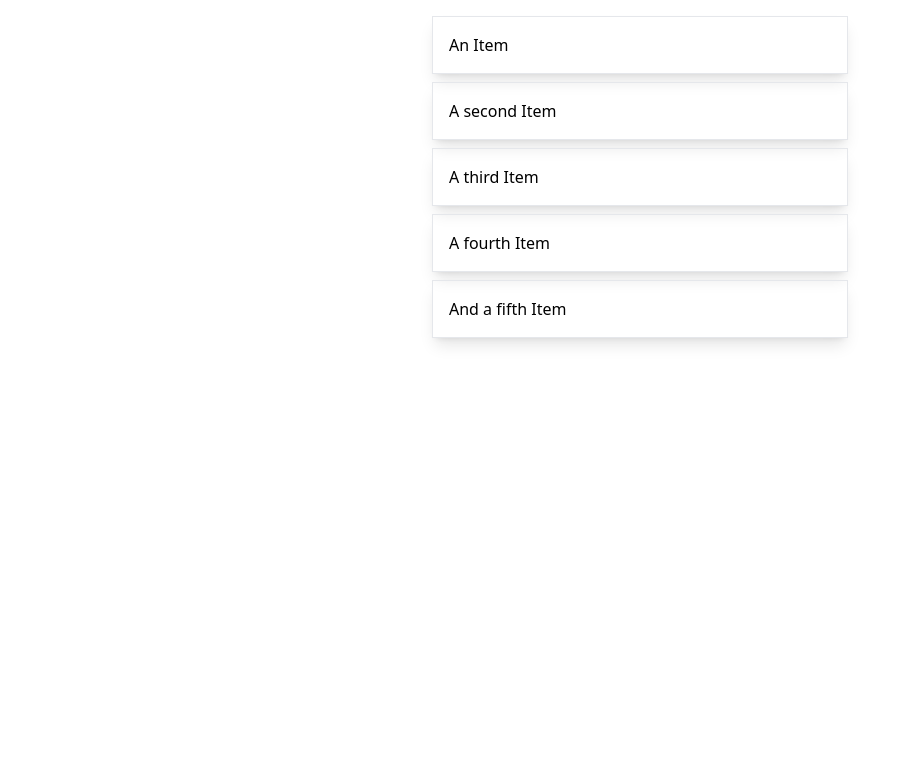
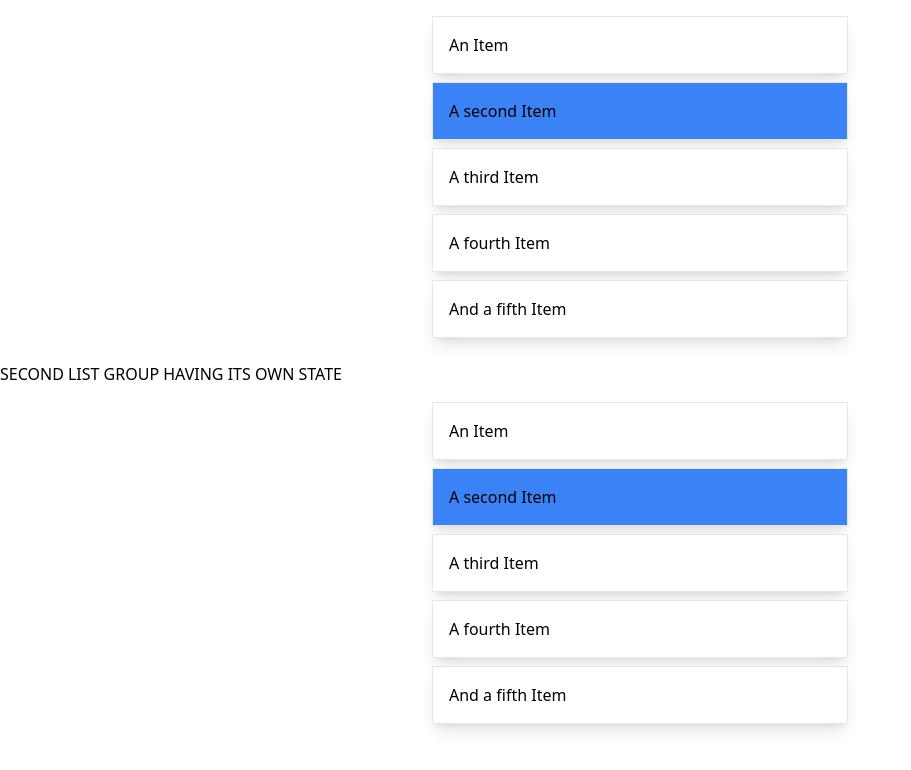
Before and after one commit to rodrahul/react-mosh, a React (Vite) app: page / in a window 1280 px wide. Shown: the top 770 px of the page, without its empty margins (0-911 px from the left). Built offline with nearby package versions, Linux system fonts and the light colour scheme.

Commit message:
Two same components having different state

```diff
--- a/src/App.tsx
+++ b/src/App.tsx
@@ -4,6 +4,8 @@ function App() {
   return (
     <div>
       <ListGroup></ListGroup>
+      <h1>SECOND LIST GROUP HAVING ITS OWN STATE</h1>
+      <ListGroup></ListGroup>
     </div>
   );
 }
--- a/src/components/ListGroup.tsx
+++ b/src/components/ListGroup.tsx
@@ -1,6 +1,8 @@
-import { MouseEvent } from "react";
+import { useState } from "react";
 
 function ListGroup() {
+  const [selectedIndex, setSelectedIndex] = useState(1);
+
   const items = [
     "An Item",
     "A second Item",
@@ -8,20 +10,22 @@ function ListGroup() {
     "A fourth Item",
     "And a fifth Item",
   ];
-
-  const clickListItem = (value: string, event: MouseEvent) => {
-    console.log(value);
-    console.log(event);
+  const clickListItem = (value: string, index: number) => {
+    console.log(value + " " + index);
+    setSelectedIndex(index);
   };
 
   return (
     <div className="mx-auto max-w-md p-4">
       <ul className="list-group">
-        {items.map((value) => (
-          <li key={value} className="mb-2 border p-4 shadow-lg">
+        {items.map((value, index) => (
+          <li
+            key={value}
+            className={`mb-2 border shadow-lg ${selectedIndex === index ? "bg-blue-500" : "bg-white"}`}
+          >
             <button
-              className="w-full text-left"
-              onClick={(event) => clickListItem(value, event)}
+              className="w-full p-4 text-left"
+              onClick={() => clickListItem(value, index)}
             >
               {value}
             </button>
```
